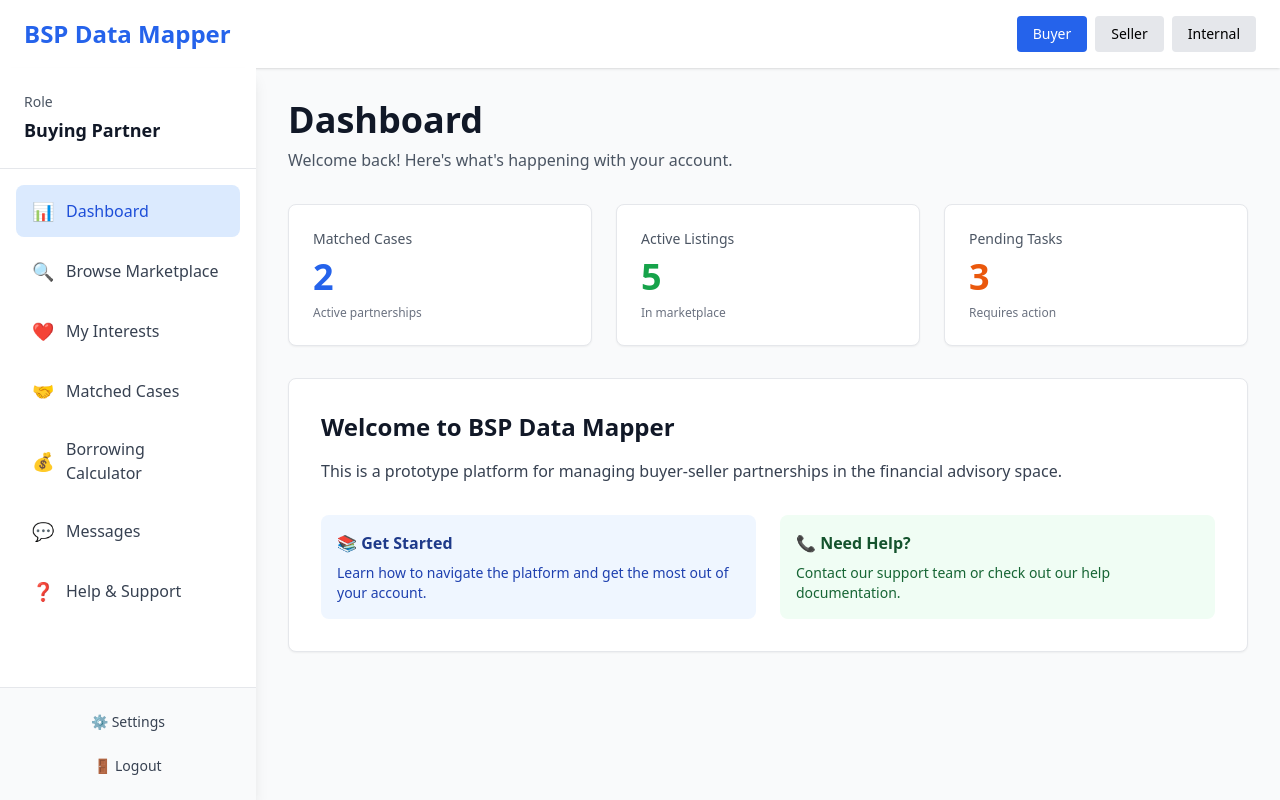
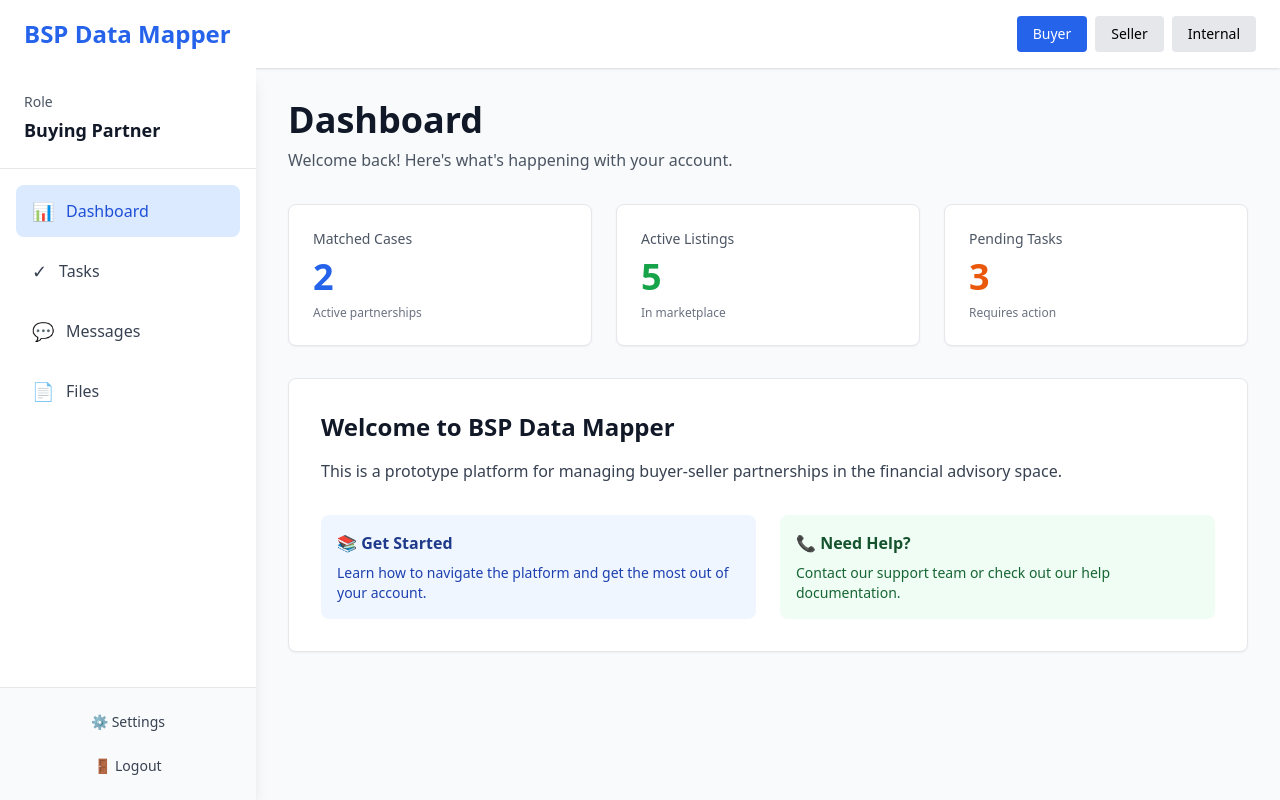
Before and after one commit to FlawlessCX/bsp-data-mapper, a React (Vite) app: page / in a window 1280 px wide. Built offline with nearby package versions, Linux system fonts and the light colour scheme.

Commit message:
Simplify sidebar menu to Dashboard, Tasks, Messages, Files

```diff
--- a/src/main.tsx
+++ b/src/main.tsx
@@ -2,37 +2,12 @@ import React from 'react'
 import ReactDOM from 'react-dom/client'
 import { useState } from 'react'
 
-const menuItems = {
-  'buying-partner': [
-    { label: 'Dashboard', icon: '📊', id: 'dashboard' },
-    { label: 'Browse Marketplace', icon: '🔍', id: 'marketplace' },
-    { label: 'My Interests', icon: '❤️', id: 'interests' },
-    { label: 'Matched Cases', icon: '🤝', id: 'cases' },
-    { label: 'Borrowing Calculator', icon: '💰', id: 'calculator' },
-    { label: 'Messages', icon: '💬', id: 'messages' },
-    { label: 'Help & Support', icon: '❓', id: 'help' },
-  ],
-  'selling-partner': [
-    { label: 'Dashboard', icon: '📊', id: 'dashboard' },
-    { label: 'My Listings', icon: '📋', id: 'listings' },
-    { label: 'Create Listing', icon: '➕', id: 'create' },
-    { label: 'Interested Buyers', icon: '👥', id: 'buyers' },
-    { label: 'Matched Cases', icon: '🤝', id: 'cases' },
-    { label: 'Documents', icon: '📄', id: 'documents' },
-    { label: 'Messages', icon: '💬', id: 'messages' },
-    { label: 'Help & Support', icon: '❓', id: 'help' },
-  ],
-  'internal': [
-    { label: 'Overview', icon: '📈', id: 'overview' },
-    { label: 'Buyers', icon: '🛍️', id: 'buyers' },
-    { label: 'Sellers', icon: '🏪', id: 'sellers' },
-    { label: 'Marketplace', icon: '🏬', id: 'marketplace' },
-    { label: 'Matched Cases', icon: '🤝', id: 'cases' },
-    { label: 'Documents', icon: '📄', id: 'documents' },
-    { label: 'Messages', icon: '💬', id: 'messages' },
-    { label: 'Reports', icon: '📊', id: 'reports' },
-  ],
-}
+const menuItems = [
+  { label: 'Dashboard', icon: '📊', id: 'dashboard' },
+  { label: 'Tasks', icon: '✓', id: 'tasks' },
+  { label: 'Messages', icon: '💬', id: 'messages' },
+  { label: 'Files', icon: '📄', id: 'files' },
+]
 
 function App() {
   const [currentRole, setCurrentRole] = useState('buying-partner')
@@ -87,7 +62,7 @@ function App() {
           {/* Menu Items */}
           <nav className="p-4">
             <ul className="space-y-2">
-              {menuItems[currentRole as keyof typeof menuItems].map((item) => (
+              {menuItems.map((item) => (
                 <li key={item.id}>
                   <button
                     onClick={() => setActiveMenu(item.id)}
```
